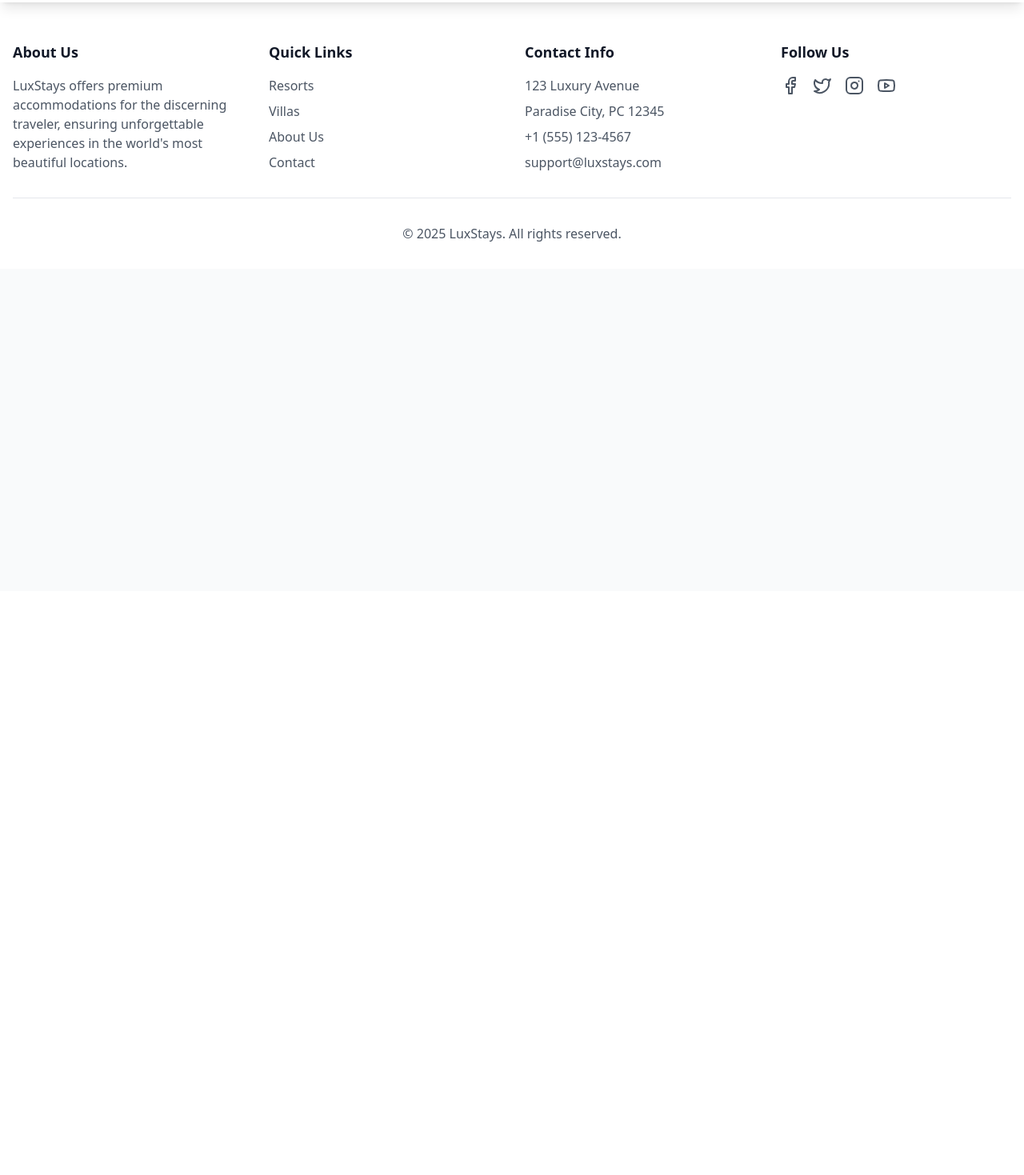
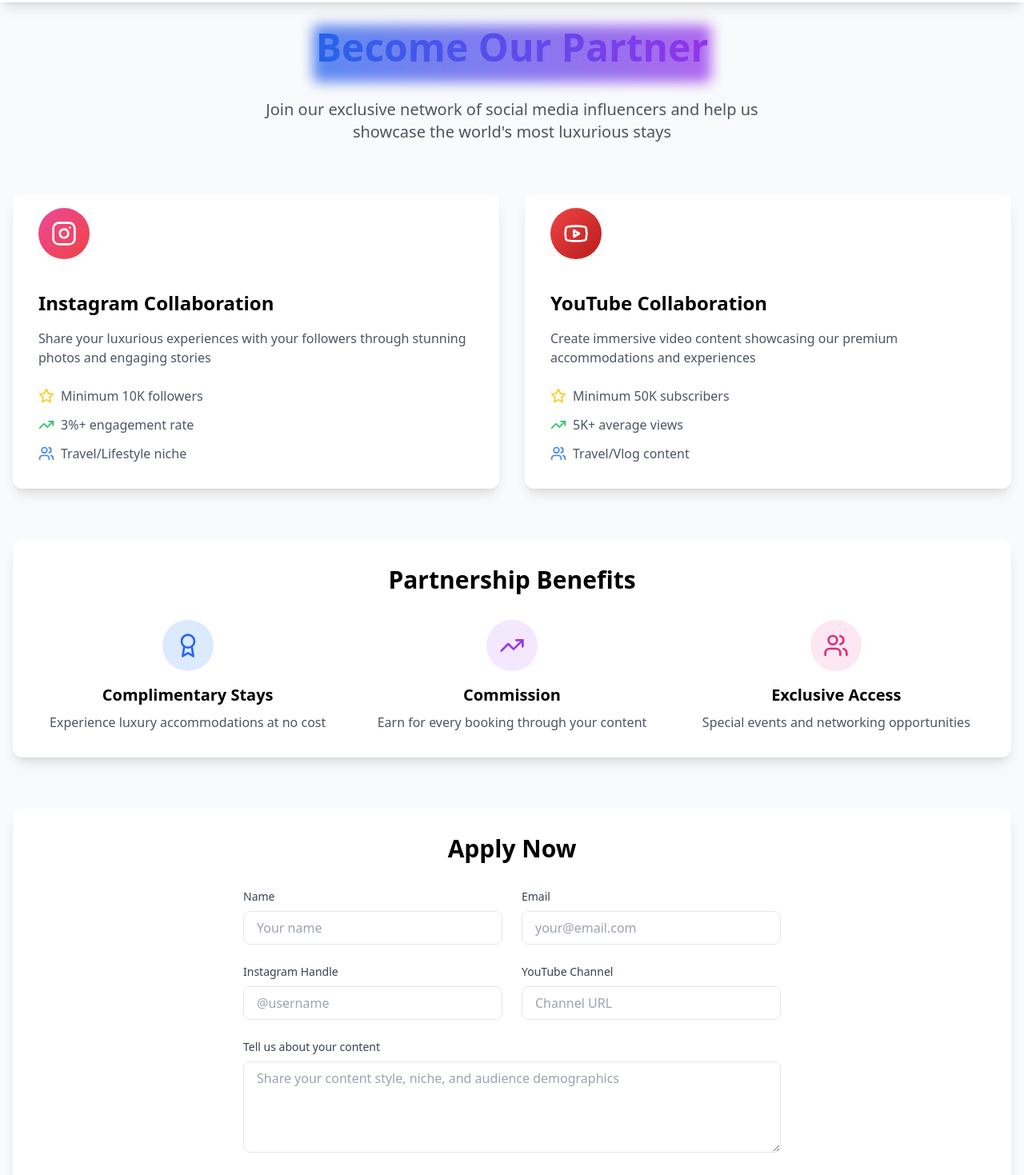
Before and after one commit to thisisrow/Booking, a React (Vite) app: page /collaboration in a window 1280 px wide. Shown: the part 61-1530 px from the top of the page at 80% size. Before the commit the page ends 800 px from the top, so only its background shows below. Built offline with nearby package versions, Linux system fonts and the light colour scheme.

Commit message:
Add Collaboration page and update routing in App component

```diff
--- a/src/App.tsx
+++ b/src/App.tsx
@@ -14,7 +14,7 @@ import Contact from './pages/Contact';
 import BookingDetails from './pages/BookingDetails';
 import Tourism from './pages/Tourism';
 import TourismDetails from './pages/TourismDetails';
-// import Collaboration from './pages/Collaboration';
+import Collaboration from './pages/Collaboration';
 import Properties from './pages/Properties';
 import PropertyDetails from './pages/PropertyDetails';
 
@@ -37,7 +37,7 @@ function App() {
               <Route path="/booking/:id" element={<BookingDetails />} />
               <Route path="/tourism" element={<Tourism />} />
               <Route path="/tourism/:id" element={<TourismDetails />} />
-              {/* <Route path="/collaboration" element={<Collaboration />} /> */}
+              <Route path="/collaboration" element={<Collaboration />} />
               <Route path="/properties" element={<Properties />} />
               <Route path="/property/:id" element={<PropertyDetails />} />
             </Routes>
--- /dev/null
+++ b/src/pages/Collaboration.tsx
@@ -0,0 +1,157 @@
+import React from 'react';
+import { Instagram, Youtube, Star, TrendingUp, Users, Award } from 'lucide-react';
+
+export default function Collaboration() {
+  return (
+    <div className="max-w-7xl mx-auto px-4 py-8">
+      {/* Hero Section */}
+      <div className="text-center mb-16">
+        <div className="relative inline-block">
+          <div className="absolute -inset-1 bg-gradient-to-r from-blue-600 to-purple-600 rounded-lg blur opacity-75 animate-pulse"></div>
+          <h1 className="relative text-5xl font-bold mb-4 bg-clip-text text-transparent bg-gradient-to-r from-blue-600 to-purple-600">
+            Become Our Partner
+          </h1>
+        </div>
+        <p className="text-xl text-gray-600 max-w-2xl mx-auto mt-6">
+          Join our exclusive network of social media influencers and help us showcase the world's most luxurious stays
+        </p>
+      </div>
+
+      {/* Platform Cards */}
+      <div className="grid md:grid-cols-2 gap-8 mb-16">
+        <div className="bg-white rounded-xl shadow-lg overflow-hidden transform transition duration-300 hover:scale-105">
+          <div className="p-8">
+            <div className="w-16 h-16 bg-gradient-to-br from-pink-500 to-red-500 rounded-full flex items-center justify-center mb-6 animate-bounce">
+              <Instagram className="w-8 h-8 text-white" />
+            </div>
+            <h2 className="text-2xl font-bold mb-4">Instagram Collaboration</h2>
+            <p className="text-gray-600 mb-6">Share your luxurious experiences with your followers through stunning photos and engaging stories</p>
+            <ul className="space-y-3">
+              <li className="flex items-center text-gray-600">
+                <Star className="w-5 h-5 text-yellow-400 mr-2" />
+                Minimum 10K followers
+              </li>
+              <li className="flex items-center text-gray-600">
+                <TrendingUp className="w-5 h-5 text-green-500 mr-2" />
+                3%+ engagement rate
+              </li>
+              <li className="flex items-center text-gray-600">
+                <Users className="w-5 h-5 text-blue-500 mr-2" />
+                Travel/Lifestyle niche
+              </li>
+            </ul>
+          </div>
+        </div>
+
+        <div className="bg-white rounded-xl shadow-lg overflow-hidden transform transition duration-300 hover:scale-105">
+          <div className="p-8">
+            <div className="w-16 h-16 bg-gradient-to-br from-red-500 to-red-700 rounded-full flex items-center justify-center mb-6 animate-bounce">
+              <Youtube className="w-8 h-8 text-white" />
+            </div>
+            <h2 className="text-2xl font-bold mb-4">YouTube Collaboration</h2>
+            <p className="text-gray-600 mb-6">Create immersive video content showcasing our premium accommodations and experiences</p>
+            <ul className="space-y-3">
+              <li className="flex items-center text-gray-600">
+                <Star className="w-5 h-5 text-yellow-400 mr-2" />
+                Minimum 50K subscribers
+              </li>
+              <li className="flex items-center text-gray-600">
+                <TrendingUp className="w-5 h-5 text-green-500 mr-2" />
+                5K+ average views
+              </li>
+              <li className="flex items-center text-gray-600">
+                <Users className="w-5 h-5 text-blue-500 mr-2" />
+                Travel/Vlog content
+              </li>
+            </ul>
+          </div>
+        </div>
+      </div>
+
+      {/* Benefits Section */}
+      <div className="bg-white rounded-xl shadow-lg p-8 mb-16">
+        <h2 className="text-3xl font-bold mb-8 text-center">Partnership Benefits</h2>
+        <div className="grid md:grid-cols-3 gap-8">
+          <div className="text-center">
+            <div className="w-16 h-16 bg-blue-100 rounded-full flex items-center justify-center mx-auto mb-4 animate-pulse">
+              <Award className="w-8 h-8 text-blue-600" />
+            </div>
+            <h3 className="text-xl font-semibold mb-2">Complimentary Stays</h3>
+            <p className="text-gray-600">Experience luxury accommodations at no cost</p>
+          </div>
+          <div className="text-center">
+            <div className="w-16 h-16 bg-purple-100 rounded-full flex items-center justify-center mx-auto mb-4 animate-pulse">
+              <TrendingUp className="w-8 h-8 text-purple-600" />
+            </div>
+            <h3 className="text-xl font-semibold mb-2">Commission</h3>
+            <p className="text-gray-600">Earn for every booking through your content</p>
+          </div>
+          <div className="text-center">
+            <div className="w-16 h-16 bg-pink-100 rounded-full flex items-center justify-center mx-auto mb-4 animate-pulse">
+              <Users className="w-8 h-8 text-pink-600" />
+            </div>
+            <h3 className="text-xl font-semibold mb-2">Exclusive Access</h3>
+            <p className="text-gray-600">Special events and networking opportunities</p>
+          </div>
+        </div>
+      </div>
+
+      {/* Application Form */}
+      <div className="bg-white rounded-xl shadow-lg p-8">
+        <h2 className="text-3xl font-bold mb-8 text-center">Apply Now</h2>
+        <form className="max-w-2xl mx-auto">
+          <div className="grid md:grid-cols-2 gap-6 mb-6">
+            <div>
+              <label className="block text-sm font-medium text-gray-700 mb-2">Name</label>
+              <input
+                type="text"
+                className="w-full px-4 py-2 border rounded-lg focus:ring-2 focus:ring-blue-500 focus:border-blue-500"
+                placeholder="Your name"
+              />
+            </div>
+            <div>
+              <label className="block text-sm font-medium text-gray-700 mb-2">Email</label>
+              <input
+                type="email"
+                className="w-full px-4 py-2 border rounded-lg focus:ring-2 focus:ring-blue-500 focus:border-blue-500"
+                placeholder="your@email.com"
+              />
+            </div>
+          </div>
+          <div className="grid md:grid-cols-2 gap-6 mb-6">
+            <div>
+              <label className="block text-sm font-medium text-gray-700 mb-2">Instagram Handle</label>
+              <input
+                type="text"
+                className="w-full px-4 py-2 border rounded-lg focus:ring-2 focus:ring-blue-500 focus:border-blue-500"
+                placeholder="@username"
+              />
+            </div>
+            <div>
+              <label className="block text-sm font-medium text-gray-700 mb-2">YouTube Channel</label>
+              <input
+                type="text"
+                className="w-full px-4 py-2 border rounded-lg focus:ring-2 focus:ring-blue-500 focus:border-blue-500"
+                placeholder="Channel URL"
+              />
+            </div>
+          </div>
+          <div className="mb-6">
+            <label className="block text-sm font-medium text-gray-700 mb-2">Tell us about your content</label>
+            <textarea
+              rows={4}
+              className="w-full px-4 py-2 border rounded-lg focus:ring-2 focus:ring-blue-500 focus:border-blue-500"
+              placeholder="Share your content style, niche, and audience demographics"
+            />
+          </div>
+          <button
+            type="submit"
+            className="w-full bg-gradient-to-r from-blue-600 to-purple-600 text-white py-3 rounded-lg font-semibold hover:opacity-90 transition-opacity duration-200 transform hover:scale-105"
+          >
+            Submit Application
+          </button>
+        </form>
+      </div>
+    </div>
+  );
+}
```
